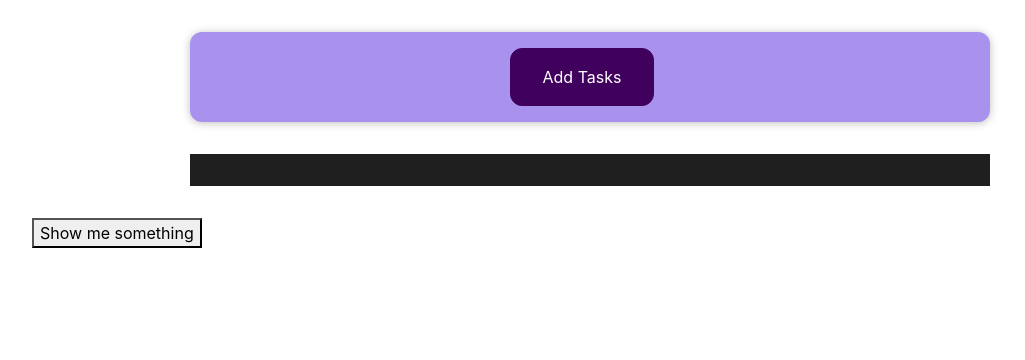
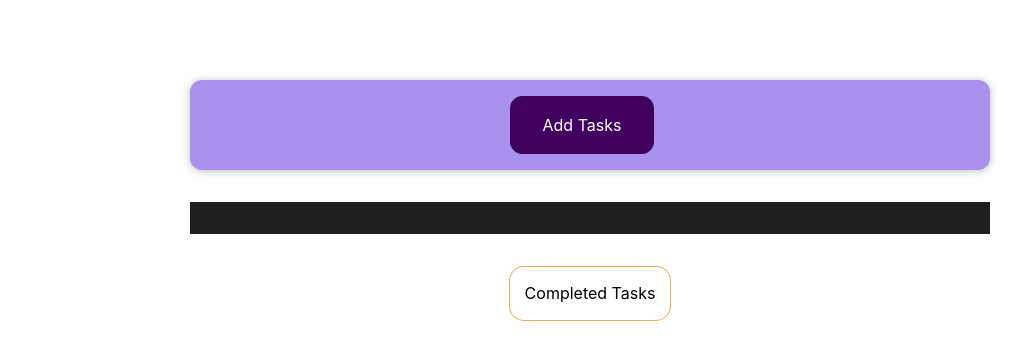
Before and after one commit to ashu99negi/todo-app-MERN, a React (Create React App) app in the folder client/: page / in a window 1280 px wide. Shown: the top 360 px of the page, without its empty margins (50-1075 px from the left). Built offline with nearby package versions, Linux system fonts and the light colour scheme.

Commit message:
Enhancement: Styling and Features

```diff
--- /dev/null
+++ b/client/src/components/Card.css
@@ -0,0 +1,8 @@
+.alert-close-button{
+    border: none;
+    position: absolute;
+    right: 18px;
+    border-radius: 50%;
+    color: #fff;
+    background-color: rgba(236, 38, 20, 0.891);
+}
--- a/client/src/components/Card.js
+++ b/client/src/components/Card.js
@@ -3,7 +3,7 @@ import axios from "axios";
 import { useNavigate } from "react-router-dom";
 
 import { useState } from "react";
-
+import './Card.css';
 import EditTaskModal from "./EditTaskModal";
 import { useEffect } from "react";
 
@@ -21,7 +21,7 @@ const Card = (props) => {
   const [completedTask, setCompletedTask] = useState([]);
 
   const [isClicked, setIsClicked] = useState(false);
-
+  const[alert, setAlert] = useState(false);
 
   const editHandler = (id, title, body, date) => {
     setId(id);
@@ -60,7 +60,7 @@ const Card = (props) => {
     //   completedTask = [...completedTask, task]
 
     // }
-
+    setAlert(true);
 
     axios({
       method: "patch",
@@ -80,14 +80,26 @@ const Card = (props) => {
       });
 
 
+
   }
 
+  const handleAlertClose = ()=>{
+    setAlert(false);
+  }
 
   // useEffect(()=>{
   //   props.setDataSent(new Date());
   // }, [status])
 
   return (
+    <>
+    {alert && (
+      <div class="alert alert-success close" role="alert" data-dismiss="alert">
+        Yayyy! You've completed your task.
+        <button onClick={handleAlertClose} className="alert-close-button">X</button>
+      </div>
+
+    )}
     <div className="row">
       {props.tasks.map((task) => {
 
@@ -153,67 +165,9 @@ const Card = (props) => {
 
           );
         }
-        // return (
-            // <div className="col-sm-6" key={task._id}>
-            //   <div className="card">
-            //     <div className="card-body">
-            //       <h5 className="card-title">{task.title}</h5>
-            //       <div class="form-check">
-            //         <label class="form-check-label" for="flexCheckDefault">
-            //           Completed
-            //         </label>
-            //         <input
-            //           class="form-check-input"
-            //           type="checkbox"
-            //           defaultValue={status}
-            //           id="flexCheckDefault"
-            //           onClick={()=>{handleStatus(task._id, task.status)}}
-            //         />
-            //       </div>
-            //       <span className="badge rounded-pill bg-warning text-dark">
-            //         {task.date}
-            //       </span>
-            //       <p className="card-text">{task.body}</p>
-            //       <button
-            //         className="btn btn-primary"
-            //         onClick={() => clickhandle(task._id)}
-            //       >
-            //         Delete Task
-            //       </button>
-            //       <br />
-            //       <br />
-            //       <button
-            //         className="btn btn-primary"
-            //         variant="primary"
-            //         onClick={() =>
-            //           editHandler(task._id, task.title, task.body, task.date)
-            //         }
-            //       >
-            //         Edit Task
-            //       </button>
-            //     </div>
-            //   </div>
-            //   {showModal && (
-            //     <EditTaskModal
-            //       show={show}
-            //       handleClose={handleClose}
-            //       id={id}
-            //       title={title}
-            //       setTitle={setTitle}
-            //       body={body}
-            //       setBody={setBody}
-            //       currentDate={taskdate}
-            //       setTaskDate={setTaskDate}
-            //       setDataSent={props.setDataSent}
-            //       setShowModal={setShowModal}
-            //     />
-            //   )}
-            // </div>
-
-
-        // );
       })}
     </div>
+  </>
   );
 };
 
--- /dev/null
+++ b/client/src/components/CompletedTasks.css
@@ -0,0 +1,15 @@
+.container{
+    padding: 3rem;
+    position: relative;
+}
+.x-button{
+    background-color: rgb(246, 69, 69);
+    border-radius: 3px;
+    color: #fff;
+    position: absolute;
+    cursor: pointer;
+    right: 0;
+    top: 0;
+    border: none;
+
+}
--- a/client/src/components/CompletedTasks.js
+++ b/client/src/components/CompletedTasks.js
@@ -1,13 +1,17 @@
 import axios from "axios";
 import { useState, useEffect } from "react";
 import { useNavigate } from "react-router";
+import './CompletedTasks.css';
 
 const CompleteStatus = () => {
   const [tasks, setTasks] = useState([]);
   const [dataSent, setDataSent] = useState("");
   let navigate = useNavigate();
+  const [loading, setLoading] = useState(false);
 
   const getAllTasks = () => {
+    setLoading(true);
+    console.log("before:", loading);
     axios({
       method: "get",
       url: "http://localhost:8000/",
@@ -19,17 +23,54 @@ const CompleteStatus = () => {
       .catch((error) => {
         console.log("error ===> ", error);
       });
+
   };
 
   useEffect(() => {
     getAllTasks();
   }, []);
 
+  const deleteClickhandle = (id) => {
+    axios({
+      method: "delete",
+      url: "http://localhost:8000/" + id,
+    })
+      .then(function (response) {
+        console.log("response==>", response);
+        // if(response.length() === 0){
+          navigate("/");
+        // }
+        // else{
+        //   navigate("/completed");
+        // }
+      })
+      .catch((error) => {
+        console.log("error ===> ", error);
+      });
+  };
+
+  const handleLaziness = () => {
+    setLoading(false);
+    console.log("after:", loading);
+  }
+
   return (
+    <>
+    { (tasks.length === 0 && loading) ?
+        (<h1>Loading...</h1>
+        )
+       :
+      ((tasks.length === 0 && !loading) ? (
         <div>
+            <h1>You are lazy!</h1>
+            <button className="lazy-button" onClick={handleLaziness}>I wanna work</button>
+        </div>
+        )
+        :
+          (<div className="container">
             {tasks.length &&
               tasks.map((task) => {
-            if(task.status==true){
+                  if(task.status === true){
                       return (
                           <div className="row">
                             <div className="card" style={{ width: "18rem" }}>
@@ -41,19 +82,22 @@ const CompleteStatus = () => {
                                 <p className="card-text">
 
                                 </p>
-                          <a href="#" className="card-link">
-                            Card link
-                          </a>
-                          <a href="#" className="card-link">
-                            Another link
-                          </a>
+                                <button
+                                  className="x-button"
+                                  onClick={() => deleteClickhandle(task._id)}
+                                >
+                                  X
+                                </button>
                               </div>
                             </div>
                           </div>
                         );
                   }
               })}
-    </div>
+          </div>)
+      )
+    }
+    </>
   );
 };
 export default CompleteStatus;
--- /dev/null
+++ b/client/src/components/RootFile.css
@@ -0,0 +1,38 @@
+.show-completed-button{
+    padding: 0.9rem;
+    transition: ease-out 0.3s;
+    border: 1.5px solid rgba(240, 130, 4, 0.671);
+    text-align: center;
+    align-items: center;
+    justify-content: center;
+    background-color: #fff;
+    border-radius: 15px;
+    margin: auto;
+    display: flex;
+    position: relative;
+    z-index: 1;
+  }
+.show-completed-button:hover{
+    background-color: rgba(240, 130, 4, 0.671);
+}
+.show-completed-button:before{
+    transition: 0.5s all ease;
+    position: absolute;
+    top: 0;
+    left: 50%;
+    right: 50%;
+    bottom: 0;
+    opacity: 0;
+    border-radius: 15px;
+
+    content: "";
+    background-color: rgba(240, 130, 4, 0.671);
+}
+.show-completed-button:hover:before{
+    transition: 0.5s all ease;
+    left: 0;
+    right: 0;
+    opacity: 1;
+    border-radius: 15px;
+    z-index: -1;
+}
--- a/client/src/components/RootFile.js
+++ b/client/src/components/RootFile.js
@@ -2,6 +2,7 @@ import { useEffect, useState } from "react";
 import Form from "./form"
 import Card from "./Card"
 import axios from "axios";
+import './RootFile.css';
 import {
     Routes,
     Route,
@@ -77,8 +78,8 @@ const RootFile = (props) => {
       <div className="expenses">
         {task?.length && <Card tasks={task} setDataSent={setDataSent}></Card>}
       </div>
-      <button type="submit" onClick={()=>{
-        navigate("/completed")}}>Show me something</button>
+      <button className="show-completed-button" type="submit" onClick={()=>{
+        navigate("/completed")}}>Completed Tasks</button>
     </div>
   );
 };
```
Also changed, not shown: client/src/App.js (+0 -18 lines), client/src/App.css (line endings or trailing spaces). Lines whose indentation alone changed are shown as unchanged.
